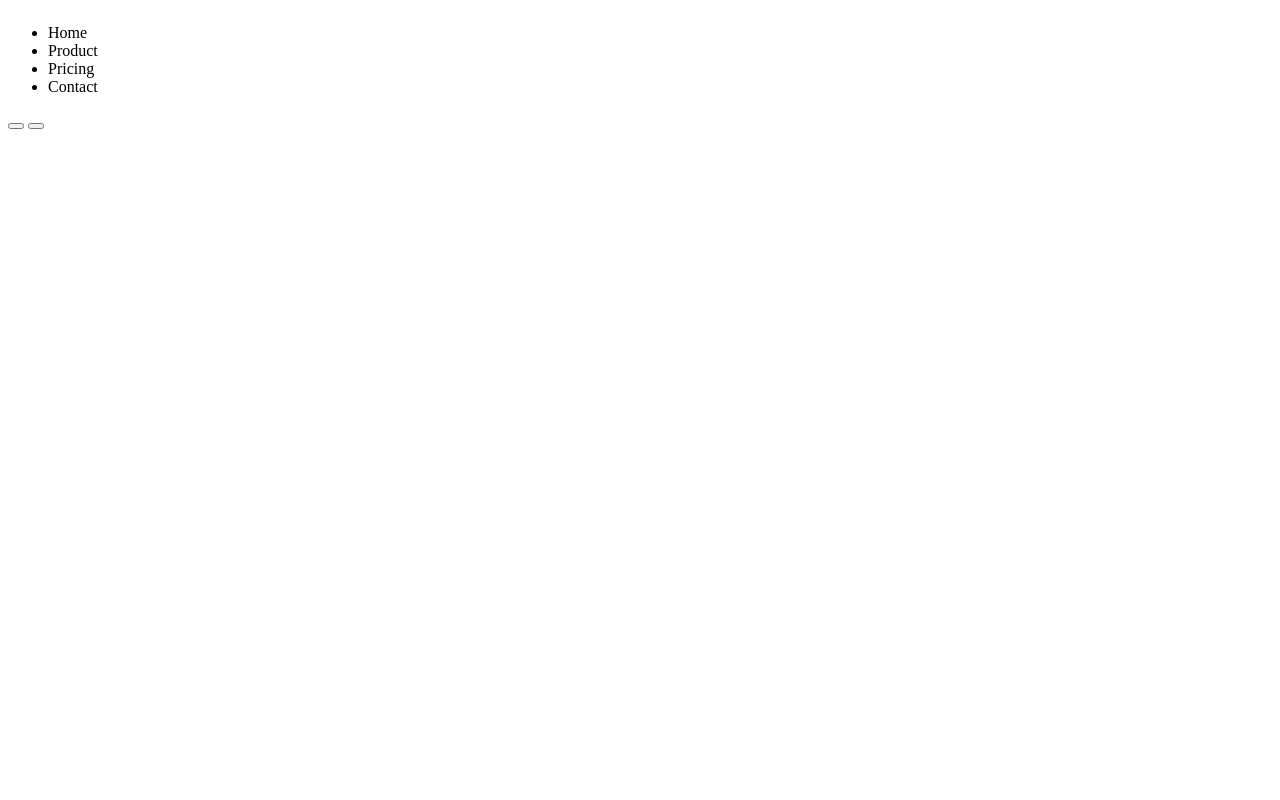
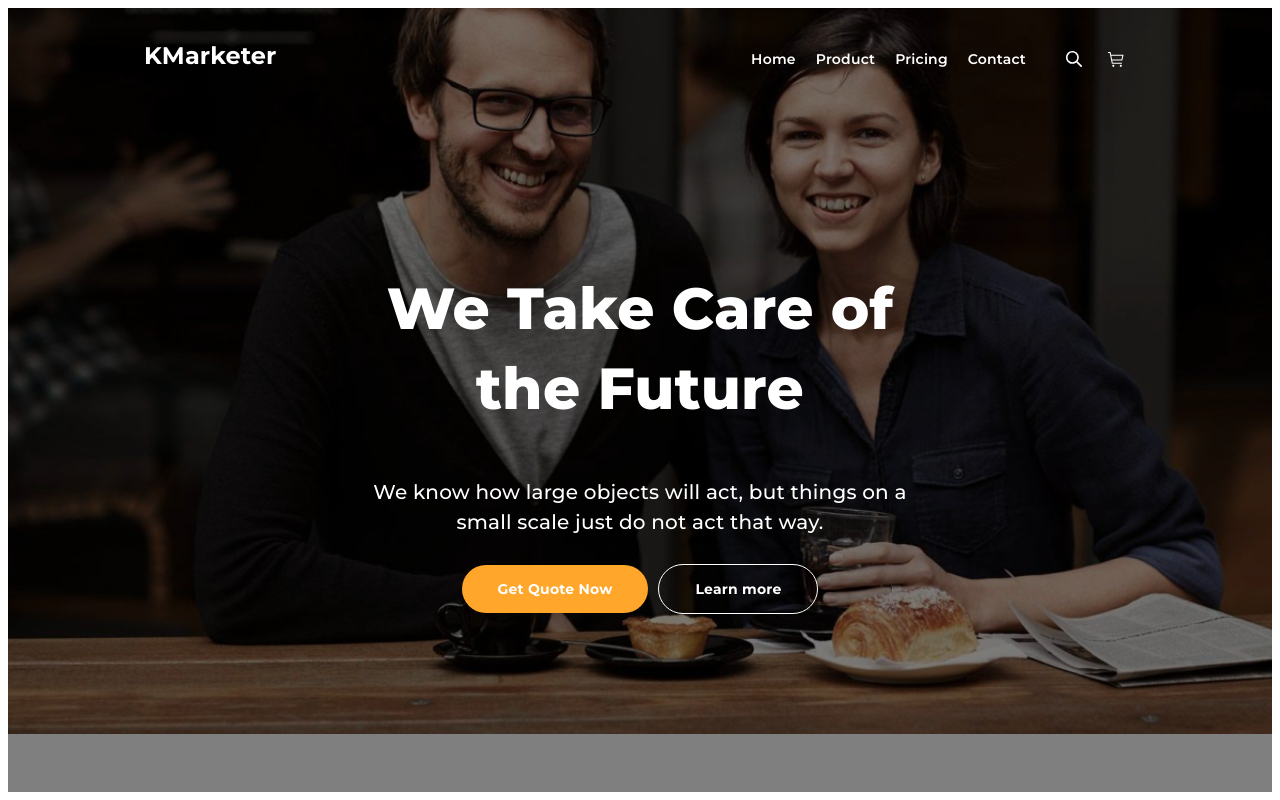
Before and after one commit to shurachen23/Project_KMarketer, a plain HTML site: page index.html in a window 1280 px wide. Drawn offline with Linux system fonts and the light colour scheme.

Commit message:
add create block header

```diff
--- a/index.html
+++ b/index.html
@@ -3,25 +3,235 @@
 <head>
     <title>Project Kmarketer</title>
     <link src="css/style.css" type="text/css">
+
+
+    <style>
+        @import url('https://fonts.googleapis.com/css2?family=Montserrat:ital,wght@0,100;0,200;0,300;0,400;0,500;0,600;0,700;0,800;0,900;1,100;1,200;1,300;1,400;1,500;1,600;1,700;1,800;1,900&display=swap');
+
+        body {
+            position: relative;
+        }
+
+        a {
+            text-decoration: none;
+            color: #fff;
+        }
+
+        header {
+            background: url(img/cover.jpg);
+            background-size: cover;
+
+        }
+
+        .header-block:before {
+            content: '';
+            background: rgba(0, 0, 0, 0.5);
+            display: block;
+            position: absolute;
+            width: 100%;
+            height: 100%;
+            top: 0;
+            left: 0;
+            z-index: 1;
+        }
+
+        .nav-menu {
+            display: flex;
+            justify-content: center;
+            padding: 23px 136px;
+            z-index: 2;
+            position: relative;
+        }
+
+        .container {
+            width: 1050px;
+
+        }
+
+        .header {
+            display: flex;
+            justify-content: space-between;
+            align-items: baseline;
+        }
+
+        .nav {
+            display: flex;
+        }
+
+        nav ul {
+            display: flex;
+            gap: 20px;
+            list-style-type: none;
+        }
+
+        .nav li a,
+        .logo {
+            color: #fff;
+        }
+
+        .nav li a {
+            font-family: Montserrat;
+            font-size: 14px;
+            font-style: normal;
+            font-weight: 600;
+            line-height: 24px;
+            /* 171.429% */
+            letter-spacing: 0.2px;
+        }
+
+
+        .logo {
+            display: block;
+            font-family: Montserrat;
+            font-size: 24px;
+            font-style: normal;
+            font-weight: 700;
+            line-height: 32px;
+            /* 133.333% */
+            letter-spacing: 0.1px;
+        }
+
+        .banner {
+            display: flex;
+            justify-content: center;
+            padding: 80px 0px;
+            z-index: 2;
+            position: relative;
+        }
+
+        .main-content {
+            display: flex;
+            flex-direction: column;
+            align-items: center;
+            padding: 40px 0px;
+        }
+
+        .main-content h1,
+        .main-content h4 {
+            text-align: center;
+            color: #fff;
+        }
+
+        .main-content h1 {
+            font-family: Montserrat;
+            font-size: 58px;
+            font-style: normal;
+            font-weight: 800;
+            line-height: 80px;
+            letter-spacing: 0.2px;
+            width: 573px;
+            height: 143px;
+        }
+
+        .main-content h4 {
+            font-family: Montserrat;
+            font-size: 20px;
+            font-style: normal;
+            font-weight: 500;
+            line-height: 30px;
+            letter-spacing: 0.2px;
+            width: 573px;
+            height: auto;
+        }
+
+        .btn {
+            display: flex;
+            margin-left: 30px;
+        }
+
+        .search {
+
+            background: none;
+            border: none;
+            width: 40px;
+
+        }
+
+        .cart {
+
+            background: none;
+            border: none;
+            width: 40px;
+        }
+
+        .btn-info {
+            display: flex;
+            flex-direction: row;
+            align-items: center;
+            gap: 10px;
+        }
+
+        .btn-1,
+        .btn-2 {
+            padding: 10px 36px;
+            border-radius: 37px;
+            font-family: Montserrat;
+            font-size: 14px;
+            font-style: normal;
+            font-weight: 700;
+            line-height: 28px;
+            letter-spacing: 0.2px;
+        }
+
+        .btn-1 {
+
+
+            background: #FFA62B;
+
+        }
+
+        .btn-2 {
+
+            border: 1px solid #fff;
+        }
+
+        @media (min-width:1600px) {
+            header  {
+                height: 900px;
+            }
+        }
+    </style>
 </head>
 
 <body>
-<header>
+    <header class="header-block">
+        <div class="nav-menu">
             <div class="container">
-    <div class="">
-<a href="" class="logo"><img src=""></a>
-    </div>
+                <div class="header">
+
+                    <a href="" class="logo">KMarketer</a>
                     <div class="nav">
                         <nav>
                             <ul>
-                <li>Home</li>
-                <li>Product</li>
-                <li>Pricing</li>
-                <li>Contact</li>
+                                <li><a href="">Home</a></li>
+                                <li><a href="">Product</a></li>
+                                <li><a href="">Pricing</a></li>
+                                <li><a href="">Contact</a></li>
                             </ul>
                         </nav>
-        <button class="search"></button>
-        <button class="cart"></button>
+                        <div class="btn">
+                            <button type="submit" class="search"><img src="img/icn search .icn-xs.svg"></button>
+                            <button class="cart"><img src="img/icn shopping-cart .icn-xs.svg"></button>
+                        </div>
+                    </div>
+                </div>
+            </div>
+        </div>
+        <div class="banner">
+            <div class="container">
+                <div class="main-content">
+                    <h1>
+                        We Take Care of the Future
+                    </h1>
+                    <h4>
+                        We know how large objects will act, but things on a small scale just do not act that way.
+                    </h4>
+                    <div class="btn-info">
+                        <a href="#" class="btn-1">Get Quote Now</a>
+                        <a href="#" class="btn-2">Learn more</a>
+                    </div>
+                </div>
+
             </div>
         </div>
     </header>
```
Also changed, not shown: img/cover.jpg (added), img/icn search .icn-xs.svg (added), img/icn shopping-cart .icn-xs.svg (added). Lines whose indentation alone changed are shown as unchanged.
